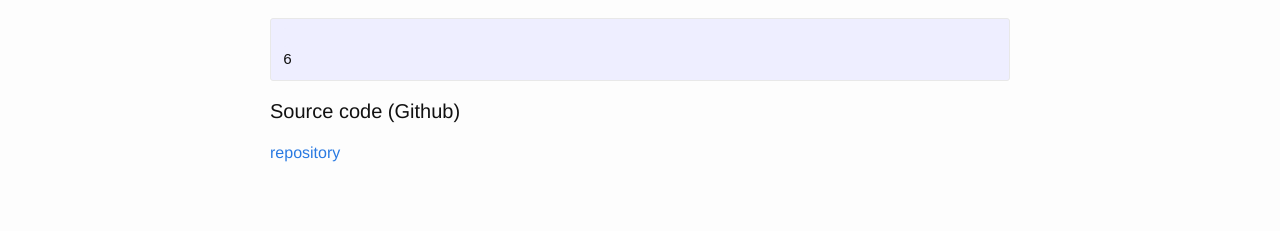
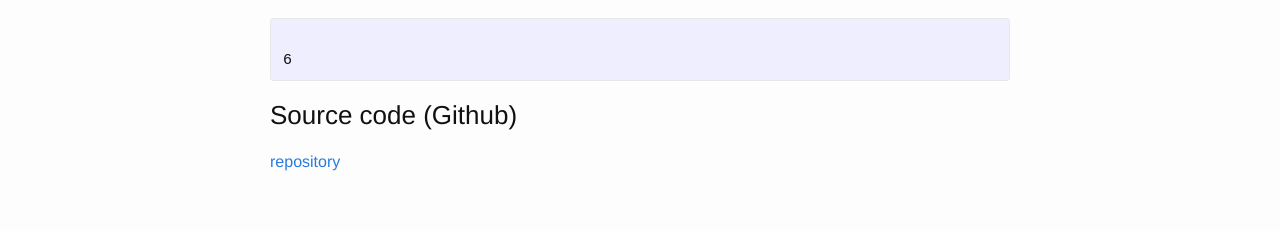
Before and after one commit to buele/buele.github.io, a Jekyll site: the page built from _posts/2015-11-08-python-cpp-shared-library.markdown, in a window 1280 px wide. Shown: the part 2041-2272 px from the top of the page. Built offline with Jekyll 4.4.1, drawn with Linux system fonts in a browser that asks for light colours.

```diff
--- a/_posts/2015-11-08-python-cpp-shared-library.markdown
+++ b/_posts/2015-11-08-python-cpp-shared-library.markdown
@@ -88,5 +88,5 @@ $ python3 dynamic-library-call.py
 6
 {% endhighlight %}
 
-#### Source code (Github)
+### Source code (Github)
 [repository](https://github.com/buele/python-cpp-dynamic-library)
```
